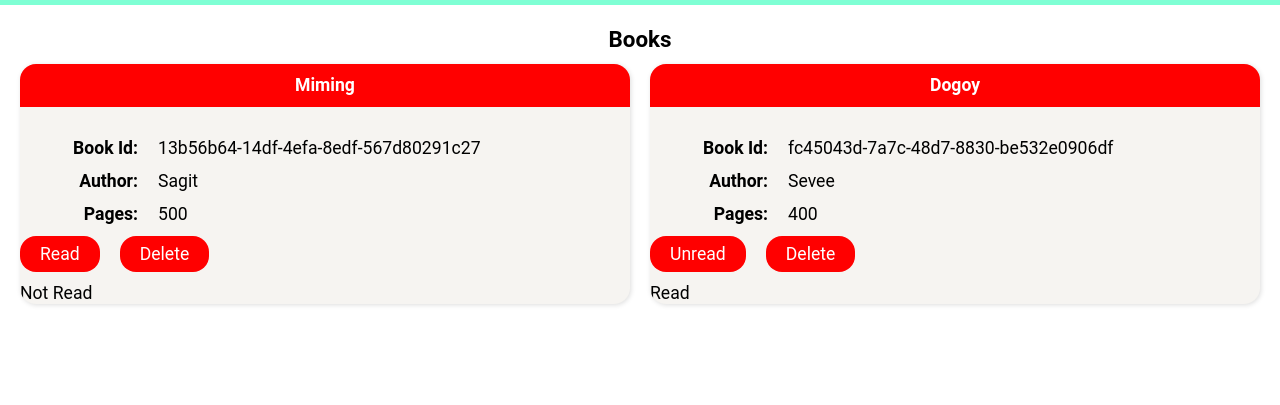
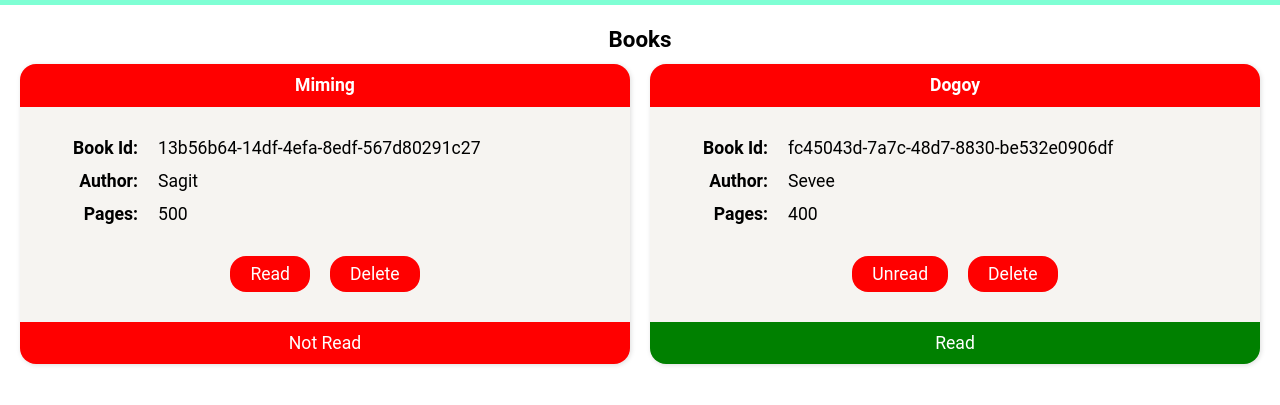
Before and after one commit to etanyosef/odin-library, a plain HTML site: page index.html in a window 1280 px wide. Shown: the part 75-480 px from the top of the page. Drawn offline with Linux system fonts and the light colour scheme.

Commit message:
style book read status

```diff
--- a/css/style.css
+++ b/css/style.css
@@ -139,6 +139,18 @@ main > h2 {
     color: white;
     margin-bottom: 20px;
 }
+.book-item > .red {
+    background-color: red;
+    color: white;
+    text-align: center;
+    padding: 10px 0;
+}
+.book-item > .green {
+    background-color: green;
+    color: white;
+    text-align: center;
+    padding: 10px 0;
+}
 
 .book-item-row > .book-field {
     width: 20%;
@@ -148,7 +160,7 @@ main > h2 {
 .book-item-row > .book-data {
     width: 80%;
 }
-.book-item-row:last-child {
+.book-item-row:has(.book-button) {
     justify-content: center;
     margin: 20px 0;
 }
```
